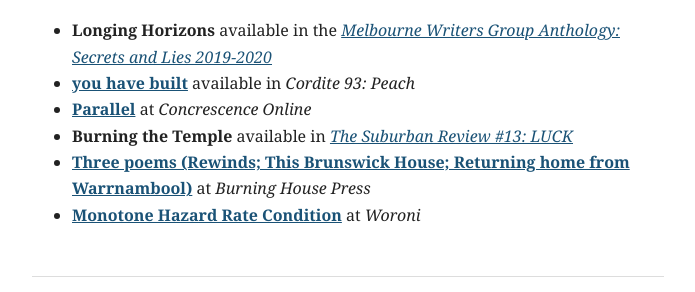
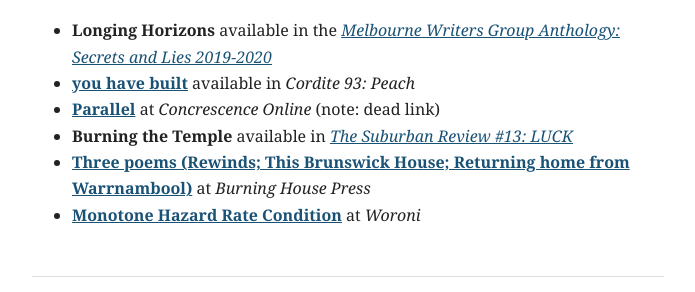
Before and after one commit to mingjiliu/mingjiliu.github.io, a Jekyll site: the page built from poems/index.md, in a window 1280 px wide. Shown: the part 789-1081 px from the top of the page, without its empty margins (292-987 px from the left). Built offline with Jekyll 4.4.1, drawn with Linux system fonts in a browser that asks for light colours.

Commit message:
Update index.md

```diff
--- a/poems/index.md
+++ b/poems/index.md
@@ -12,7 +12,7 @@ Additionally, let the paltry record show that versions, variants and copies of M
 
 - **Longing Horizons** available in the [*Melbourne Writers Group Anthology: Secrets and Lies 2019-2020*](https://checkout.square.site/merchant/MLENTDWYFHMDZ/checkout/GGZROOPPG72FN7QW5MU3H7CX){:target="_blank" rel="noopener"}
 - [**you have built**](http://cordite.org.au/poetry/peach/you-have-built/){:target="_blank" rel="noopener"} available in *Cordite 93: Peach*
-- [**Parallel**](https://www.concrescenceonline.com/concrescenceonlinejournal/parallel-by-mingji-liu){:target="_blank" rel="noopener"} at *Concrescence Online*
+- [**Parallel**](https://www.concrescenceonline.com/concrescenceonlinejournal/parallel-by-mingji-liu){:target="_blank" rel="noopener"} at *Concrescence Online* (note: dead link)
 - **Burning the Temple** available in [*The Suburban Review #13: LUCK*](https://thesuburbanreview.com/product/the-suburban-review-13-luck/){:target="_blank" rel="noopener"}
 - [**Three poems (Rewinds; This Brunswick House; Returning home from Warrnambool)**](https://burninghousepress.com/2018/09/25/three-poems-by-mingji-liu/){:target="_blank" rel="noopener"} at *Burning House Press*
 - [**Monotone Hazard Rate Condition**](https://www.woroni.com.au/words/monotone-hazard-rate-condition/){:target="_blank" rel="noopener"} at *Woroni*
```
